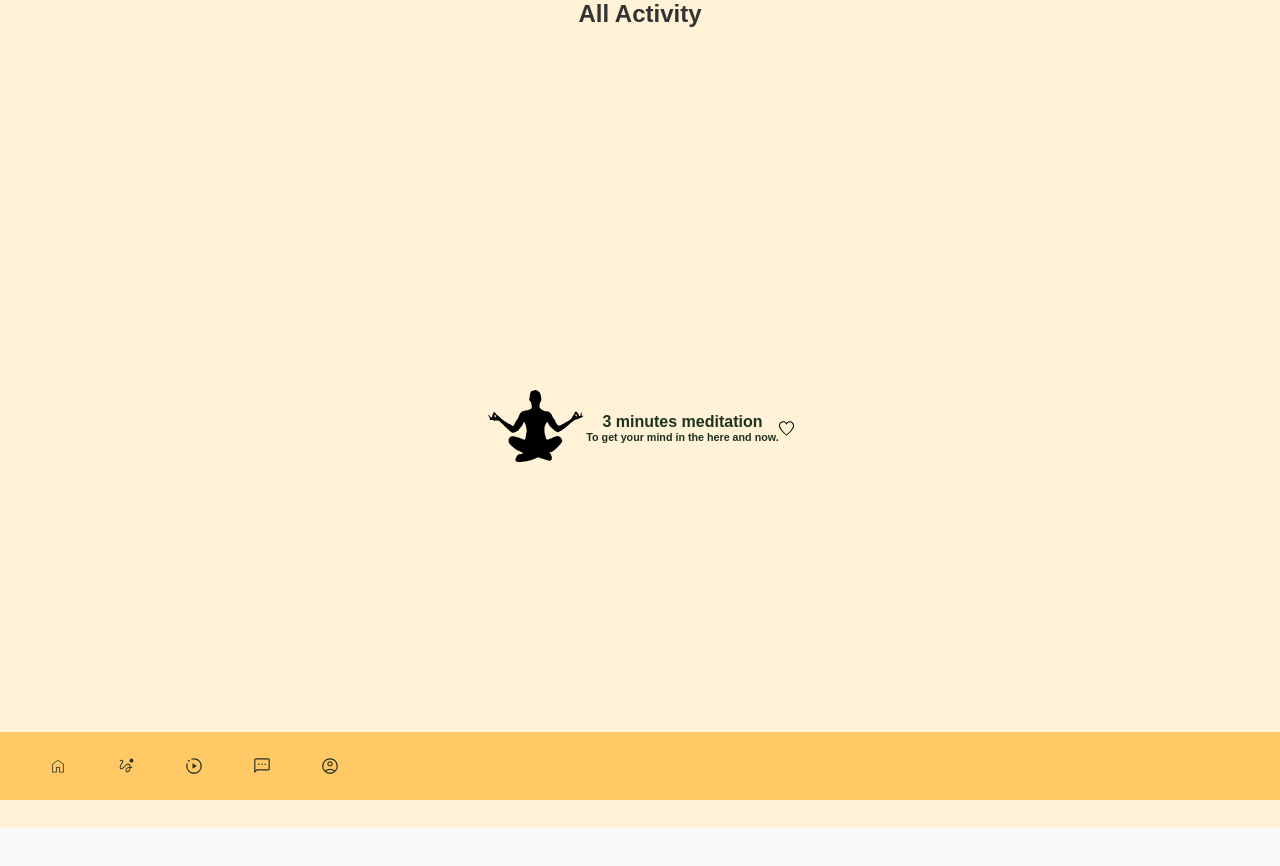
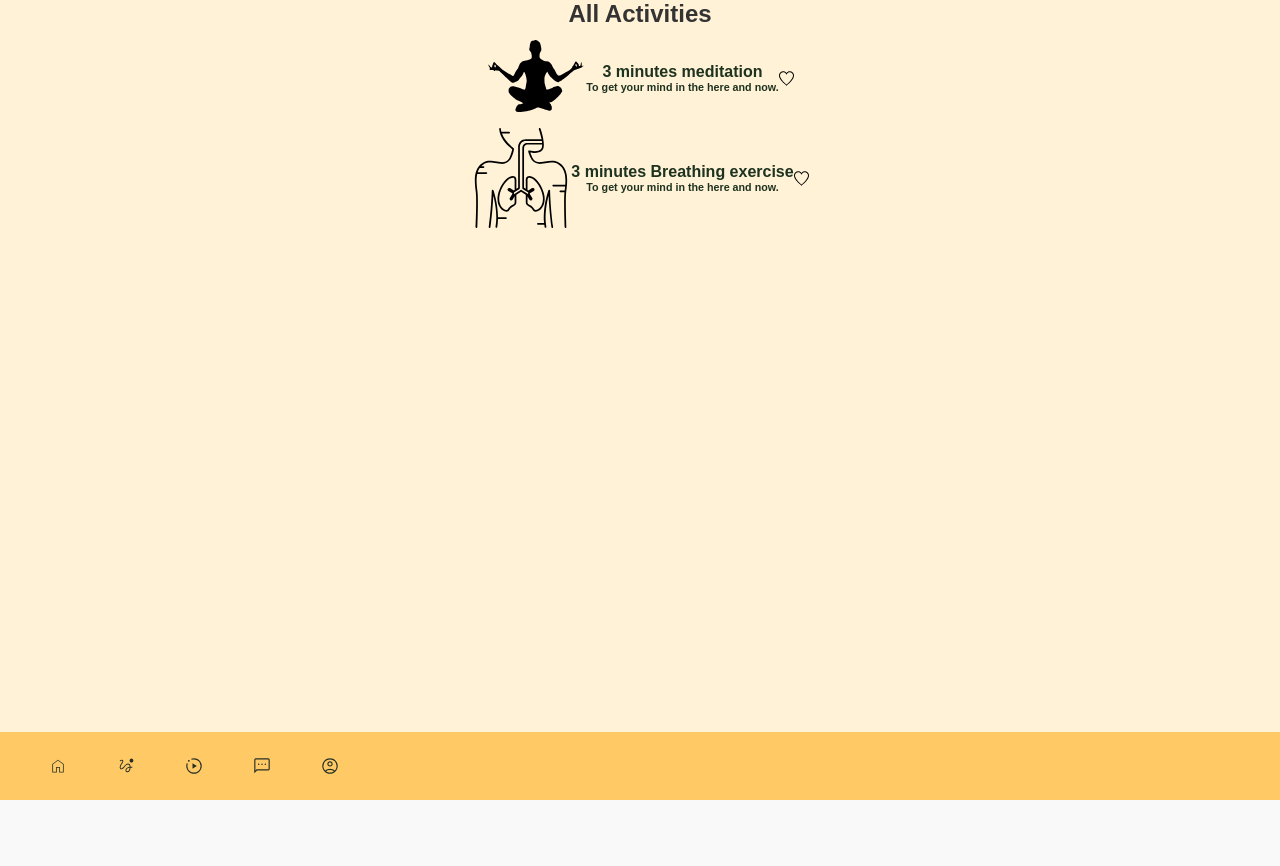
Before and after one commit to Group-3-Las-Palmas/Group-3, a React (Vite) app in the folder frontend/: page /ActivityPage in a window 1280 px wide. Shown: the top 866 px of the page. Built offline with nearby package versions, Linux system fonts and the light colour scheme.

Commit message:
added exercise and adjusted app.scss

```diff
--- a/frontend/src/App.scss
+++ b/frontend/src/App.scss
@@ -18,6 +18,7 @@ body {
   display: grid;
   grid-template-columns: 1fr;
   gap: 1rem;
+  height: 100vh;
 
   // Responsiv til større skærme
   @media (min-width: $breakpoint-mobile) {
--- a/frontend/src/components/activity/activity.jsx
+++ b/frontend/src/components/activity/activity.jsx
@@ -1,7 +1,8 @@
-import { MeditationContainer, MeditationDesc } from "./activityStyled";
+import { MeditationContainer, MeditationDesc, BreathingContainer, BreathingDesc } from "./activityStyled";
 import MeditationIcon from "../../assets/meditation.svg";
 import favoriteIcon from "../../assets/favoriteIcon.svg";
 import unfavoriteIcon from "../../assets/unfavoriteIcon.svg";
+import BreathingIcon from "../../assets/breathingIcon.svg";
 import { useState } from "react";
 import { Link } from "react-router-dom";
 
@@ -22,6 +23,7 @@ export const FavoriteButton = () => {
 
 export const Activity = () => {
     return (
+        <>
         <MeditationContainer>
             <img src={MeditationIcon} alt="meditation" />
             <MeditationDesc>
@@ -30,5 +32,14 @@ export const Activity = () => {
             </MeditationDesc>
             <FavoriteButton />
         </MeditationContainer>
+        <BreathingContainer>
+            <img src={BreathingIcon} alt="breathingExercise" />
+            <BreathingDesc>
+                <Link to="/current-activityPage"><h4>3 minutes Breathing exercise</h4></Link>
+                <h6>To get your mind in the here and now.</h6>
+            </BreathingDesc>
+            <FavoriteButton />
+        </BreathingContainer>
+        </>
     )
 }
--- a/frontend/src/components/activity/activityStyled.js
+++ b/frontend/src/components/activity/activityStyled.js
@@ -5,7 +5,6 @@ export const MeditationContainer = styled.section`
   flex-direction: row;
   align-items: center;
   justify-content: center;
-  height: 100vh;
   width: 100vw;
   background-color: #FFF2D6;
 
@@ -32,3 +31,35 @@ export const MeditationDesc = styled.div`
     color: #1E3220;
   }
 `;
+
+export const BreathingContainer = styled.section`
+  display: flex;
+  flex-direction: row;
+  align-items: center;
+  justify-content: center;
+  width: 100vw;
+  background-color: #FFF2D6;
+
+  img {
+    display: block;
+    width: 100px;
+  }
+
+  h6 {
+    color : #1E3220;
+  }
+`;
+
+export const BreathingDesc = styled.div`
+  display: flex;
+  flex-direction: column;
+  align-items: center;
+  justify-content: center;
+  background-color: #FFF2D6;
+  border-radius: 10px;
+
+  a {
+    text-decoration: none;
+    color: #1E3220;
+  }
+`;
--- a/frontend/src/pages/activityPage.jsx
+++ b/frontend/src/pages/activityPage.jsx
@@ -4,7 +4,7 @@ import { ActivityPageContainer } from "../styles/activityPageStyled";
 export const ActivityPage = () => {
     return (
         <ActivityPageContainer>
-            <h1>All Activity</h1>
+            <h1>All Activities</h1>
             <Activity />
         </ActivityPageContainer>
     )
--- a/frontend/src/styles/activityPageStyled.js
+++ b/frontend/src/styles/activityPageStyled.js
@@ -5,7 +5,6 @@ export const ActivityPageContainer = styled.div`
     display: flex;
     flex-direction: column;
     align-items: center;
-    justify-content: center;
     background-color: #FFF2D6;
     margin: 0;
     padding: 0;
```
Also changed, not shown: frontend/src/assets/breathingIcon.svg (added).
